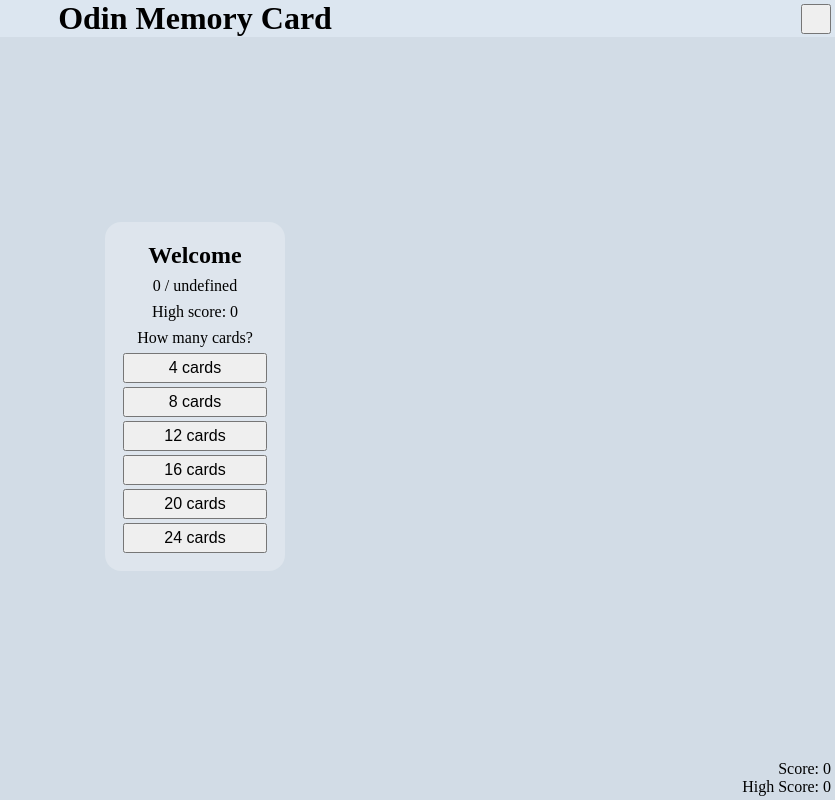
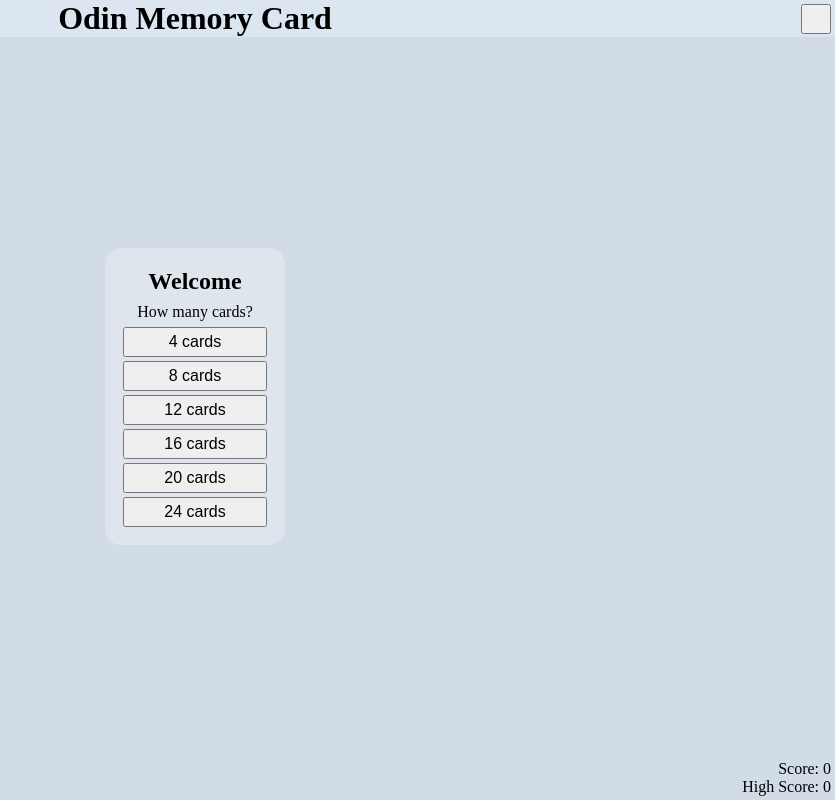
Before and after one commit to HectorVilas/odin-memory-card, a React (Vite) app: page / in a window 1280 px wide. Shown: the whole page, without its empty margins (445-1280 px from the left). Built offline with nearby package versions, Linux system fonts and the light colour scheme.

Commit message:
add missing condition for <p> to appear

```diff
--- a/src/components/PlayArea.jsx
+++ b/src/components/PlayArea.jsx
@@ -9,8 +9,8 @@ function Menu(props) {
   return (
     <div id='game-menu'>
       <h2>{menuTitle}</h2>
-      {<p>{`${props.chosenCards} / ${props.cardsQuantity}`}</p>}
-      {<p>{`High score: ${props.highScore}`}</p>}
+      {!isGameStarted && <p>{`You got ${props.chosenCards} out of ${props.cardsQuantity} cards`}</p>}
+      {!isGameStarted && <p>{`High score: ${props.highScore}`}</p>}
       <p>{isGameStarted ? 'How many cards?' : 'Play again?'}</p>
       <button onClick={() => props.newGame(4)}>4 cards</button>
       <button onClick={() => props.newGame(8)}>8 cards</button>
```
